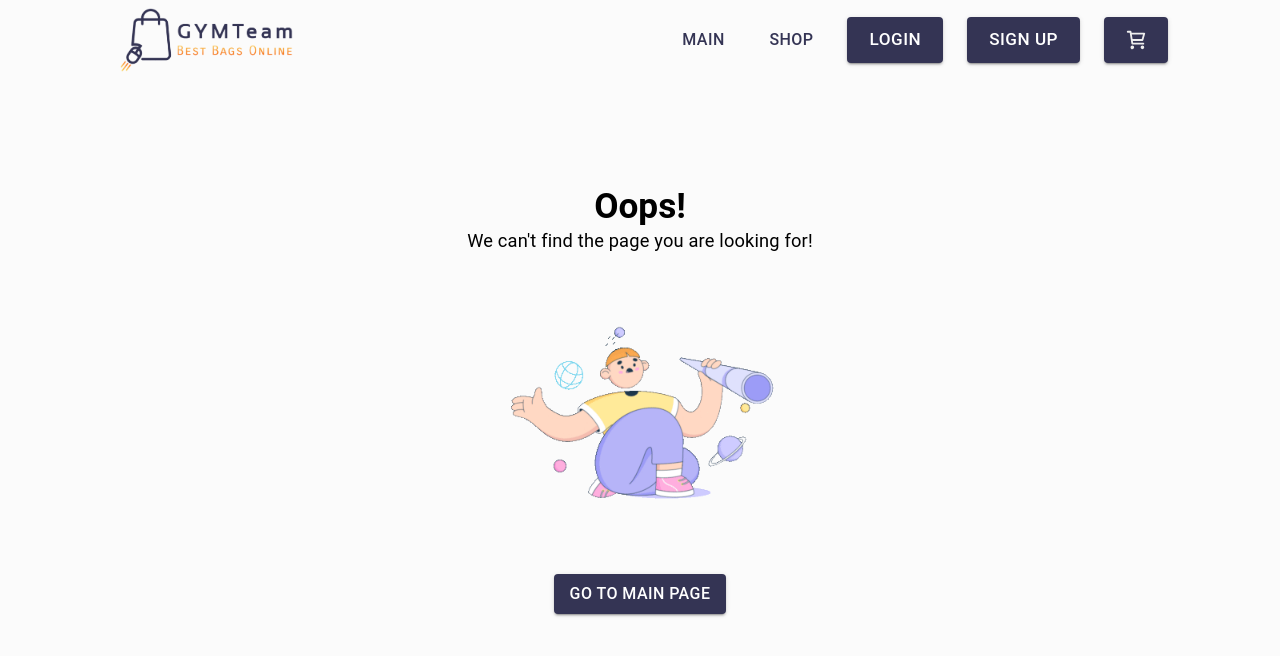
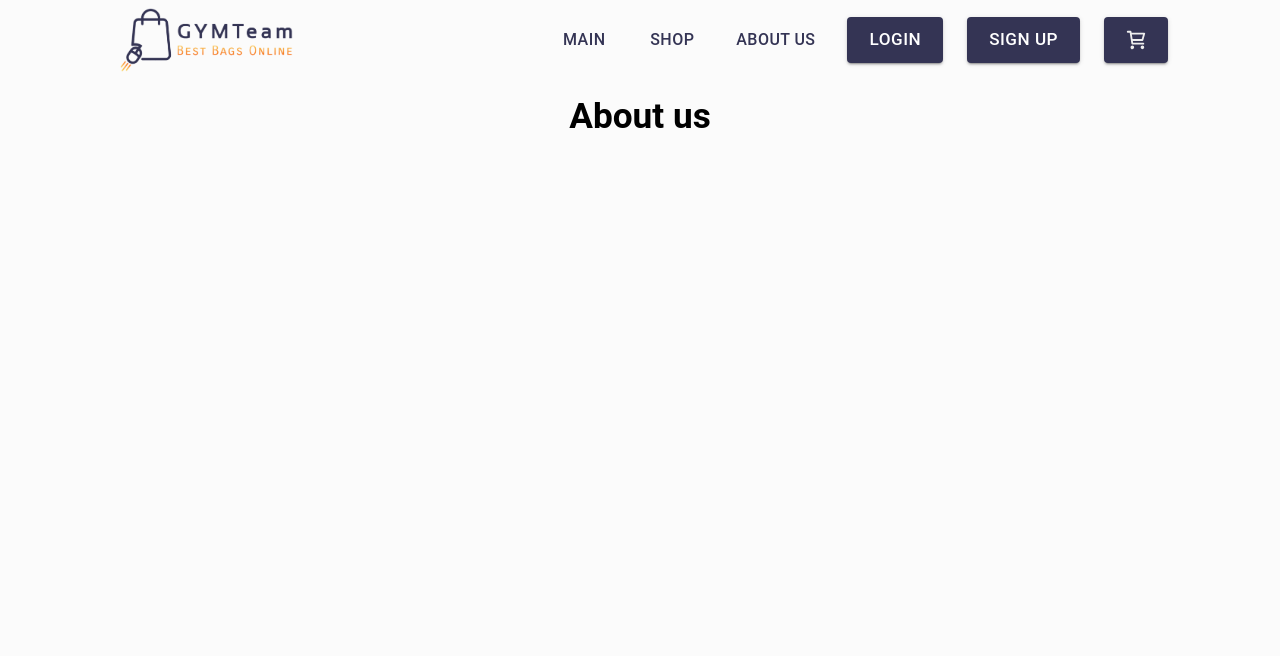
Before and after one commit to JYMTeam/eCommerce-Application, a React (Create React App) app in the folder ecommerce-app/: page /aboutus in a window 1280 px wide. Shown: the top 656 px of the page. Built offline with nearby package versions, Linux system fonts and the light colour scheme; what @commercetools/sdk-client-v2 would draw is missing.

Commit message:
feat: add about us link in header (EC-152)

```diff
--- a/ecommerce-app/src/App.tsx
+++ b/ecommerce-app/src/App.tsx
@@ -19,6 +19,7 @@ import { UserProfilePage } from "./pages/UserProfilePage";
 import { useSnackbar } from "notistack";
 import { hideNotification } from "./store/actions/notificationActions";
 import CategoryPage from "./pages/CategoryPage";
+import { AboutUsPage } from "./pages/AboutUsPage";
 
 function App() {
   type MyComponentProps = React.PropsWithChildren<{}>;
@@ -109,6 +110,7 @@ function App() {
     { path: "/shop", element: <ShopPage /> },
     { path: "/product/:id", element: <ProductDetailsPage /> },
     { path: "/shop/:id", element: <CategoryPage /> },
+    { path: "/aboutus", element: <AboutUsPage /> },
     { path: "/cart", element: <CartPage /> },
     { path: "*", element: <NotFoundPage /> },
   ];
--- a/ecommerce-app/src/components/MenuItems/MenuItems.tsx
+++ b/ecommerce-app/src/components/MenuItems/MenuItems.tsx
@@ -41,6 +41,19 @@ export const MenuItems = ({
         }}
       >
         Shop
+      </Button>
+      <Button
+        variant="text"
+        component={Link}
+        to="aboutus"
+        sx={{
+          ":hover": {
+            bgcolor: "transparent",
+            color: "primary.dark",
+          },
+        }}
+      >
+        About Us
       </Button>
       {isMobile && <Divider />}
       {!isLogged && (
--- /dev/null
+++ b/ecommerce-app/src/pages/AboutUsPage.tsx
@@ -0,0 +1,11 @@
+import { Container, Typography } from "@mui/material";
+import React from "react";
+export function AboutUsPage() {
+  return (
+    <Container>
+      <Typography variant="h3" component="h2" align="center">
+        About us
+      </Typography>
+    </Container>
+  );
+}
```
Also changed, not shown: 1 other file (tests, documents, lock files or other folders).
